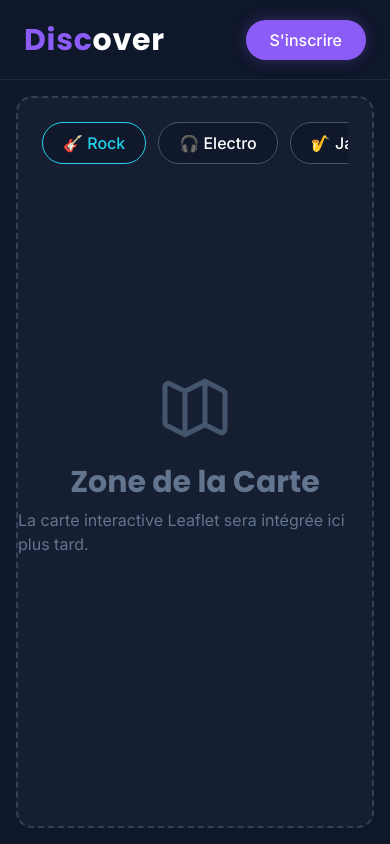
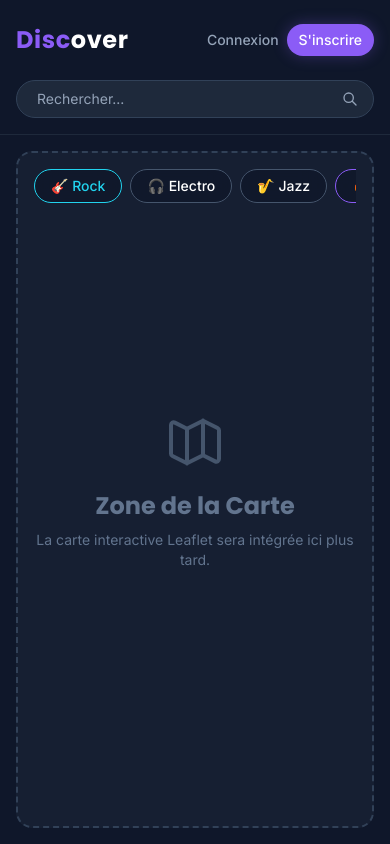
Before and after one commit to Basic002/musical-app-frontend, a React (Vite) app: page / in a window 390 px wide. Built offline with nearby package versions, Linux system fonts and the light colour scheme.

Commit message:
fix: Adaptation de la version responsive de la page Home

```diff
--- a/src/pages/Home.jsx
+++ b/src/pages/Home.jsx
@@ -3,20 +3,22 @@ import { Link } from "react-router-dom";
 const Home = () => {
   return (
     <div className="h-screen w-full flex flex-col bg-night-bg font-body text-white overflow-hidden">
-      {/* HEADER / NAVBAR */}
-      <header className="h-20 border-b border-night-card flex items-center justify-between px-6 bg-night-bg relative z-20">
-        {/* Logo à gauche bicolore */}
-        <div className="flex items-center">
+      {/* HEADER / NAVBAR RESPONSIVE */}
+      <header className="border-b border-night-card bg-night-bg relative z-20">
+        {/* Ligne principale : Logo + Recherche (PC) + Boutons */}
+        <div className="h-20 flex items-center justify-between px-4 sm:px-6">
+          {/* Logo à gauche */}
+          <div className="flex items-center flex-shrink-0">
             <Link
               to="/"
-            className="text-3xl font-title font-bold tracking-wide hover:opacity-80 transition-opacity"
+              className="text-2xl sm:text-3xl font-title font-bold tracking-wide hover:opacity-80 transition-opacity"
             >
               <span className="text-neon-violet">Disc</span>
               <span className="text-white">over</span>
             </Link>
           </div>
 
-        {/* Barre de recherche au centre (Visible sur Desktop) */}
+          {/* Barre de recherche au centre (Visible sur Desktop uniquement) */}
           <div className="hidden md:flex flex-1 max-w-xl mx-8">
             <div className="relative w-full">
               <input
@@ -24,7 +26,6 @@ const Home = () => {
                 placeholder="Rechercher un artiste, une salle, une ville..."
                 className="w-full bg-night-card text-white border border-slate-700 rounded-full pl-5 pr-12 py-2.5 focus:outline-none focus:border-neon-violet transition-colors placeholder-night-text"
               />
-            {/* Icône de recherche (SVG simple) */}
               <div className="absolute right-4 top-1/2 -translate-y-1/2 text-night-text">
                 <svg
                   xmlns="http://www.w3.org/2000/svg"
@@ -44,30 +45,55 @@ const Home = () => {
             </div>
           </div>
 
-        {/* Boutons de navigation à droite */}
-        <div className="flex items-center gap-4">
+          <div className="flex items-center gap-2 sm:gap-4 flex-shrink-0">
             <Link
               to="/login"
-            className="text-night-text hover:text-white font-medium transition-colors hidden sm:block"
+              className="text-night-text hover:text-white text-sm sm:text-base font-medium transition-colors whitespace-nowrap"
             >
               Connexion
             </Link>
             <Link
               to="/register"
-            className="bg-neon-violet hover:bg-purple-500 text-white px-6 py-2 rounded-full font-medium transition-all shadow-[0_0_15px_rgba(139,92,246,0.3)] hover:shadow-[0_0_20px_rgba(139,92,246,0.5)]"
+              className="bg-neon-violet hover:bg-purple-500 text-white px-3 sm:px-6 py-1.5 sm:py-2 rounded-full text-sm sm:text-base font-medium transition-all shadow-[0_0_15px_rgba(139,92,246,0.3)] hover:shadow-[0_0_20px_rgba(139,92,246,0.5)] whitespace-nowrap"
             >
               S'inscrire
             </Link>
+          </div>
+        </div>
+
+        <div className="md:hidden px-4 pb-4">
+          <div className="relative w-full">
+            <input
+              type="text"
+              placeholder="Rechercher..."
+              className="w-full bg-night-card text-white border border-slate-700 rounded-full pl-5 pr-12 py-2 focus:outline-none focus:border-neon-violet transition-colors placeholder-night-text text-sm"
+            />
+            <div className="absolute right-4 top-1/2 -translate-y-1/2 text-night-text">
+              <svg
+                xmlns="http://www.w3.org/2000/svg"
+                className="h-4 w-4"
+                fill="none"
+                viewBox="0 0 24 24"
+                stroke="currentColor"
+              >
+                <path
+                  strokeLinecap="round"
+                  strokeLinejoin="round"
+                  strokeWidth={2}
+                  d="M21 21l-6-6m2-5a7 7 0 11-14 0 7 7 0 0114 0z"
+                />
+              </svg>
+            </div>
+          </div>
         </div>
       </header>
 
       {/* ZONE PRINCIPALE (Carte + Filtres) */}
       <main className="flex-1 relative bg-night-bg p-4 flex">
-        {/* FAUSSE CARTE (Placeholder visuel) */}
+        {/* FAUSSE CARTE */}
         <div className="w-full h-full bg-night-card/50 rounded-2xl border-2 border-dashed border-slate-700 flex flex-col items-center justify-center relative overflow-hidden">
-          {/* Icône de carte */}
           <svg
-            className="w-20 h-20 text-slate-600 mb-4"
+            className="w-16 h-16 sm:w-20 sm:h-20 text-slate-600 mb-4"
             fill="none"
             stroke="currentColor"
             viewBox="0 0 24 24"
@@ -79,25 +105,25 @@ const Home = () => {
               d="M9 20l-5.447-2.724A1 1 0 013 16.382V5.618a1 1 0 011.447-.894L9 7m0 13l6-3m-6 3V7m6 10l4.553 2.276A1 1 0 0021 18.382V7.618a1 1 0 00-.553-.894L15 4m0 13V4m0 0L9 7"
             ></path>
           </svg>
-          <h2 className="text-3xl font-title font-bold text-slate-500 mb-2">
+          <h2 className="text-2xl sm:text-3xl font-title font-bold text-slate-500 mb-2 text-center">
             Zone de la Carte
           </h2>
-          <p className="text-slate-500 font-body">
+          <p className="text-slate-500 font-body text-center text-sm sm:text-base px-4">
             La carte interactive Leaflet sera intégrée ici plus tard.
           </p>
 
-          {/* Filtres flottants par-dessus la "carte" */}
-          <div className="absolute top-6 left-6 right-6 flex gap-3 overflow-x-auto pb-2 z-10">
-            <button className="bg-night-bg/80 backdrop-blur-md border border-neon-cyan text-neon-cyan px-5 py-2 rounded-full whitespace-nowrap hover:bg-neon-cyan hover:text-night-bg transition-colors font-medium">
+          {/* Filtres flottants */}
+          <div className="absolute top-4 sm:top-6 left-4 sm:left-6 right-4 sm:right-6 flex gap-2 sm:gap-3 overflow-x-auto pb-2 z-10 scrollbar-hide">
+            <button className="bg-night-bg/80 backdrop-blur-md border border-neon-cyan text-neon-cyan px-4 sm:px-5 py-1.5 sm:py-2 rounded-full whitespace-nowrap hover:bg-neon-cyan hover:text-night-bg transition-colors text-sm sm:text-base font-medium">
               🎸 Rock
             </button>
-            <button className="bg-night-bg/80 backdrop-blur-md border border-slate-600 text-white px-5 py-2 rounded-full whitespace-nowrap hover:border-white transition-colors font-medium">
+            <button className="bg-night-bg/80 backdrop-blur-md border border-slate-600 text-white px-4 sm:px-5 py-1.5 sm:py-2 rounded-full whitespace-nowrap hover:border-white transition-colors text-sm sm:text-base font-medium">
               🎧 Electro
             </button>
-            <button className="bg-night-bg/80 backdrop-blur-md border border-slate-600 text-white px-5 py-2 rounded-full whitespace-nowrap hover:border-white transition-colors font-medium">
+            <button className="bg-night-bg/80 backdrop-blur-md border border-slate-600 text-white px-4 sm:px-5 py-1.5 sm:py-2 rounded-full whitespace-nowrap hover:border-white transition-colors text-sm sm:text-base font-medium">
               🎷 Jazz
             </button>
-            <button className="bg-night-bg/80 backdrop-blur-md border border-neon-violet text-neon-violet px-5 py-2 rounded-full whitespace-nowrap hover:bg-neon-violet hover:text-white transition-colors font-medium">
+            <button className="bg-night-bg/80 backdrop-blur-md border border-neon-violet text-neon-violet px-4 sm:px-5 py-1.5 sm:py-2 rounded-full whitespace-nowrap hover:bg-neon-violet hover:text-white transition-colors text-sm sm:text-base font-medium">
               🔥 Ce soir
             </button>
           </div>
```
Lines whose indentation alone changed are shown as unchanged.
